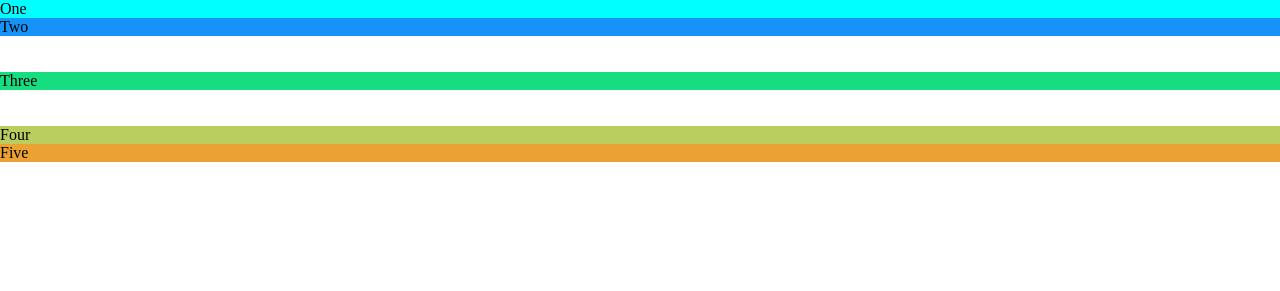
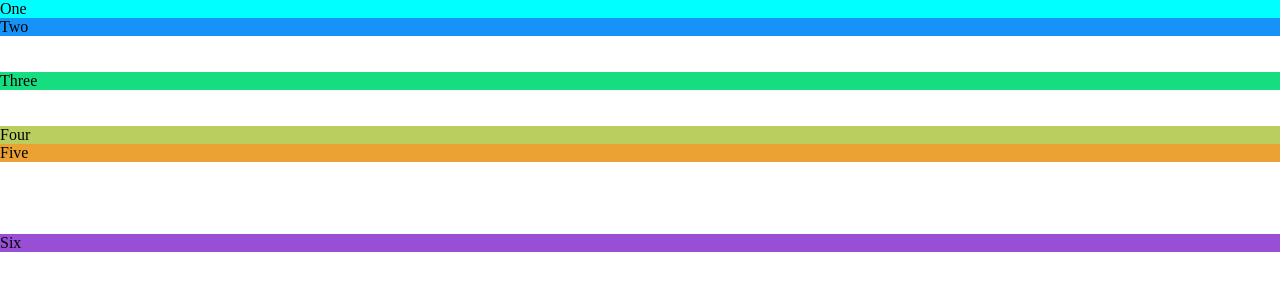
Before and after one commit to qmhc/Split, a website built with webpack: page public/index.html in a window 1280 px wide. Built offline with nearby package versions, Linux system fonts and the light colour scheme; some packages are replaced by stand-ins of ours.

Commit message:
fix: query selector method

```diff
--- a/package.json
+++ b/package.json
@@ -32,11 +32,11 @@
     "html-webpack-plugin": "^3.2.0",
     "mini-css-extract-plugin": "^0.4.5",
     "mockjs": "^1.0.1-beta3",
-    "node-sass": "^4.12.0",
     "portfinder": "^1.0.23",
     "postcss-loader": "^3.0.0",
     "precss": "^4.0.0",
-    "sass-loader": "^7.3.1",
+    "sass": "^1.23.1",
+    "sass-loader": "^8.0.0",
     "style-loader": "^0.23.1",
     "tar": "^2.2.2",
     "uglifyjs-webpack-plugin": "^2.2.0",
@@ -66,5 +66,5 @@
     "type": "git",
     "url": "https://github.com/qmhc/Split.git"
   },
-  "version": "0.3.1"
+  "version": "0.3.2"
 }
--- a/public/index.html
+++ b/public/index.html
@@ -28,6 +28,7 @@
 		<div id="three" style="background: rgb(23, 221, 129);"><p>Three</p></div>
 		<div id="four" style="background: rgb(186, 206, 95);"><p>Four</p></div>
 		<div id="five" style="background: rgb(236, 162, 50);"><p>Five</p></div>
+		<div id="six" style="background: rgb(153, 78, 214);"><p>Six</p></div>
 	</div>
 </body>
 </html>
--- a/src/core/split.js
+++ b/src/core/split.js
@@ -6,17 +6,8 @@ export default class Split {
       option = { container: option }
     }
 
-    if (left instanceof Split) {
-      left = left.container
-    } else {
-      left = document.querySelector(left)
-    }
-
-    if (right instanceof Split) {
-      right = right.container
-    } else {
-      right = document.querySelector(right)
-    }
+    left = this._qeurySelector(left)
+    right = this._qeurySelector(right)
 
     let container
 
@@ -35,14 +26,14 @@ export default class Split {
       mode = 'horizontal'
     } = option
 
-    this._value = value < 0 ? 0 : value > 1 ? 1 : (parseFloat(value) || 0.5)
-    this._min = min || 100
-    this._transition = transition
-    this._timely = timely
-    this._mode = mode === 'vertical' ? 'vertical' : 'horizontal'
+    this.value = value
+    this.min = min || 100
+    this.transition = transition
+    this.timely = timely
 
     this._state = null
     this._full = ''
+    this._mode = mode === 'vertical' ? 'vertical' : 'horizontal'
     this._offset = this._mode === 'vertical' ? 'offsetHeight' : 'offsetWidth'
 
     this._events = ['movestart', 'moving', 'moveend']
@@ -196,6 +187,16 @@ export default class Split {
 
         this._full = 'bottom'
       })
+    }
+
+    this._init = true
+  }
+
+  _qeurySelector (selector) {
+    if (selector instanceof Split) {
+      return selector.container
+    } else {
+      return document.querySelector(selector)
     }
   }
 
@@ -443,6 +444,12 @@ export default class Split {
   set value (value) {
     value = value < 0 ? 0 : value > 1 ? 1 : (parseFloat(value) || 0.5)
 
+    if (!this._init) {
+      this._value = value
+
+      return
+    }
+
     if (value.toFixed(5) !== this._value.toFixed(5)) {
       this._value = value
       this._setTransition()
@@ -457,15 +464,14 @@ export default class Split {
   set min (value) {
     value = ~~value
 
+    if (this._init) {
       const outer = this._container.offsetWidth
 
       if (value >= outer / 2) {
         return
       }
 
-    this._min = value
-
-    const min = this._min / outer
+      const min = value / outer
       const max = 1 - min
 
       let current = this._value
@@ -481,6 +487,9 @@ export default class Split {
       if (current !== this._value) {
         this.value = current
       }
+    }
+
+    this._min = value
   }
 
   get mode () {
--- a/src/main.js
+++ b/src/main.js
@@ -23,7 +23,12 @@ const sp4 = new Split([sp2, sp3], {
   value: 0.6
 })
 
+const sp5 = new Split([sp4, '#six'], {
+  value: 0.7
+})
+
 window.sp1 = sp1
 window.sp2 = sp2
 window.sp3 = sp3
 window.sp4 = sp4
+window.sp5 = sp5
```
Also changed, not shown: 1 other file. Lines whose indentation alone changed are shown as unchanged.
